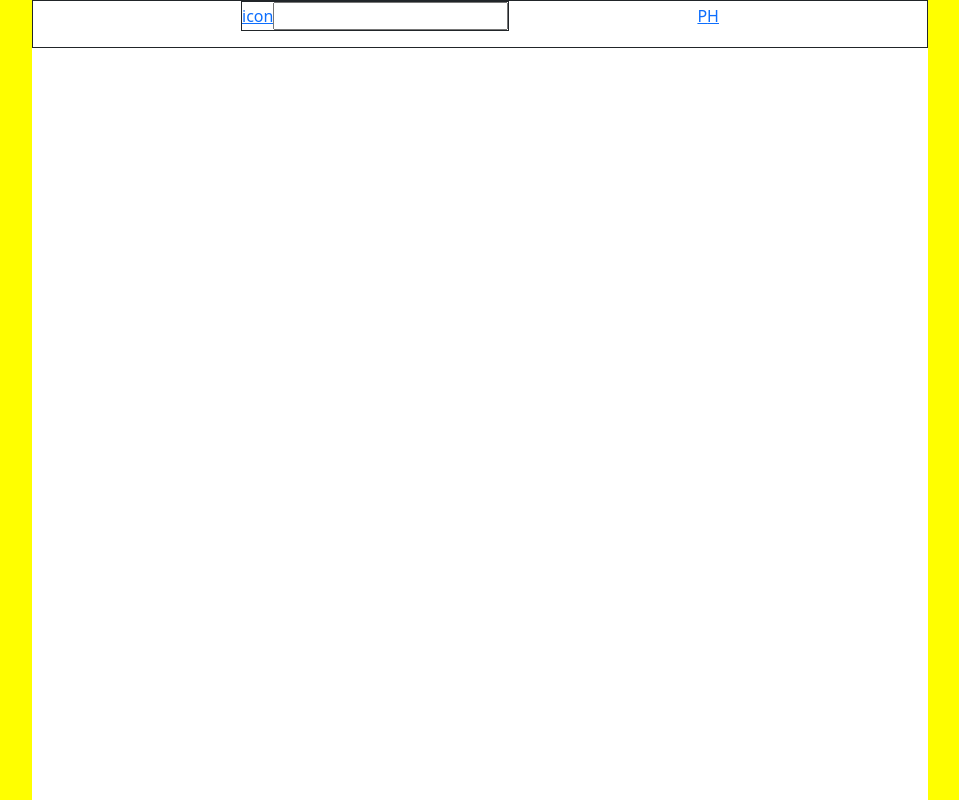
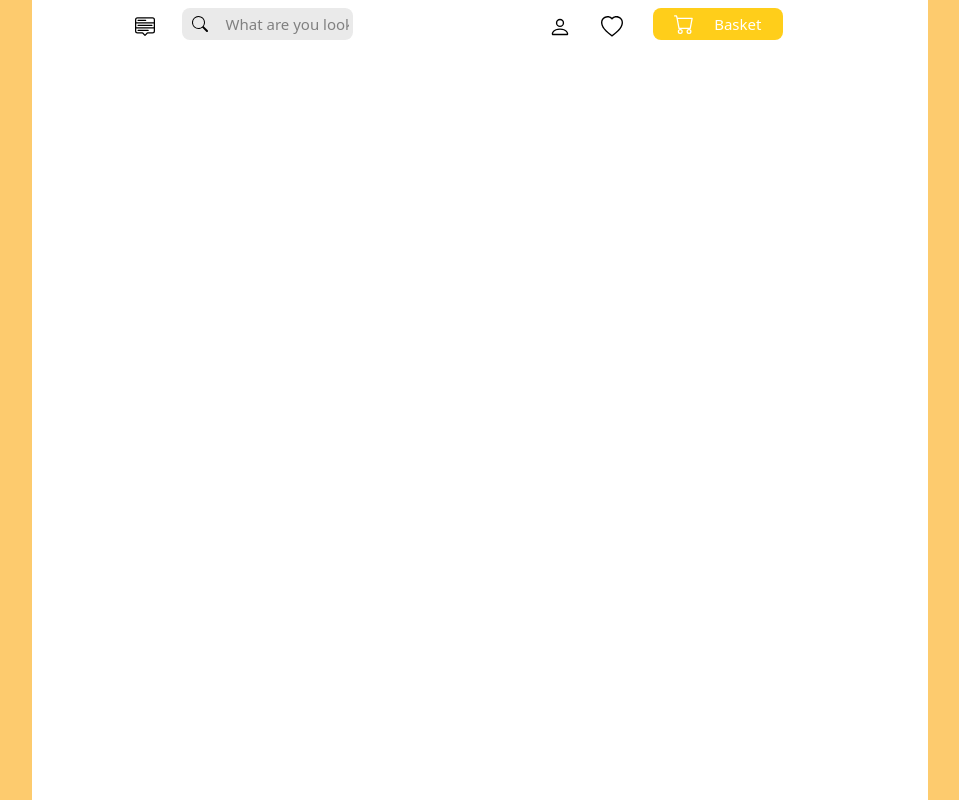
Before and after one commit to MamaraimovDavron/BookStore, a React (Create React App) app: page / in a window 1280 px wide. Shown: the whole page, without its empty margins (160-1119 px from the left). Built offline with nearby package versions, Linux system fonts and the light colour scheme.

Commit message:
Header is done

```diff
--- a/package.json
+++ b/package.json
@@ -6,7 +6,12 @@
     "@testing-library/jest-dom": "^5.17.0",
     "@testing-library/react": "^13.4.0",
     "@testing-library/user-event": "^13.5.0",
+    "bootstrap": "^5.3.1",
+    "bootstrap-icons": "^1.10.5",
+    "font-awesome": "^4.7.0",
     "react": "^18.2.0",
+    "react-bootstrap": "^2.8.0",
+    "react-bootstrap-icons": "^1.10.3",
     "react-dom": "^18.2.0",
     "react-scripts": "5.0.1",
     "web-vitals": "^2.1.4"
--- a/public/style.css
+++ b/public/style.css
@@ -5,7 +5,7 @@
 }
 
 body {
-  background-color: yellow;
+  background-color: #FDCB6E;
 }
 
 .container {
@@ -17,22 +17,116 @@ body {
 }
 
 .header {
-  border: 1px solid;
   width: 100%;
   height: 6vh;
 }
 .header nav {
   width: 100%;
+  height: 100%;
   display: flex;
-  padding: 0px 20px;
   flex-direction: row;
   align-items: center;
   justify-content: space-evenly;
+  padding: 0px 50px;
 }
 .header nav .left-box {
   display: flex;
   flex-direction: row;
   align-items: center;
+  justify-content: space-between;
+  width: 40%;
+}
+.header nav .left-box .menu-icon {
+  text-decoration: none;
+  color: #000;
+  font-size: 20px;
+  transition: 0.15s linear all;
+}
+.header nav .left-box .menu-icon:hover {
+  font-size: 24px;
+}
+.header nav .left-box .input-box {
+  display: flex;
+  flex-direction: row;
+  align-items: center;
   justify-content: center;
-  border: 1px solid;
+  position: relative;
+  width: 54%;
+  margin-right: 100px;
+}
+.header nav .left-box .input-box .search {
+  position: absolute;
+  left: 10px;
+  color: black;
+}
+.header nav .left-box .input-box input {
+  width: 100%;
+  border: none;
+  border-radius: 8px;
+  background-color: #EAEAEA;
+  padding: 4px;
+}
+.header nav .left-box .input-box ::-moz-placeholder {
+  color: grey;
+  padding-left: 40px;
+  font-size: 15px;
+}
+.header nav .left-box .input-box :-ms-input-placeholder {
+  color: grey;
+  padding-left: 40px;
+  font-size: 15px;
+}
+.header nav .left-box .input-box ::placeholder {
+  color: grey;
+  padding-left: 40px;
+  font-size: 15px;
+}
+.header nav .right-box {
+  width: 40%;
+  display: flex;
+  align-items: center;
+  justify-content: center;
+  gap: 30px;
+}
+.header nav .right-box .person-icon {
+  color: #000;
+  font-size: 22px;
+  transition: 0.15s linear all;
+}
+.header nav .right-box .person-icon:hover {
+  font-size: 26px;
+}
+.header nav .right-box .heart-icon {
+  color: #000;
+  font-size: 22px;
+  transition: 0.15s linear all;
+}
+.header nav .right-box .heart-icon:hover {
+  font-size: 26px;
+}
+.header nav .right-box .basket {
+  display: flex;
+  flex-direction: row;
+  align-items: center;
+  gap: 15px;
+  border-radius: 8px;
+  justify-content: space-evenly;
+  width: 130px;
+  background-color: #FFCE1A;
+  color: #FFF;
+  text-decoration: none;
+  padding: 6px 16px;
+  transition: 0.2s linear all;
+}
+.header nav .right-box .basket:hover {
+  color: #FFCE1A;
+  background-color: #FFF;
+  gap: 25px;
+}
+.header nav .right-box .basket .cart {
+  font-size: 20px;
+}
+.header nav .right-box .basket h4 {
+  font-size: 15px;
+  margin: 0;
 }/*# sourceMappingURL=style.css.map */
--- a/public/style.scss
+++ b/public/style.scss
@@ -5,7 +5,7 @@
 }
 
 body{
-    background-color: yellow;
+    background-color: #FDCB6E;
 }
 
 .container{
@@ -15,24 +15,123 @@ body{
     margin: auto;
     padding: 0;
 }
-
+// Header styles
 .header{
-    border: 1px solid;
     width: 100%;
     height: 6vh;
     nav{
         width: 100%;
+        height: 100%;
         display: flex;
-        padding: 0px 20px;
         flex-direction: row;
         align-items: center;
         justify-content: space-evenly;
+        padding: 0px 50px;
         .left-box{
             display: flex;
             flex-direction: row;
             align-items: center;
+            justify-content: space-between;
+            // border: 1px solid;
+            width: 40%;
+
+            .menu-icon{
+                text-decoration: none;
+                color: #000;
+                font-size: 20px;
+                transition: 0.15s linear all;
+                &:hover{
+                    font-size: 24px;
+                }
+            }
+
+            .input-box{
+                display: flex;
+                flex-direction: row;
+                align-items: center;
+                justify-content: center;
+                position: relative;
+                width: 54%;
+                margin-right: 100px;
+
+                .search{
+                    position: absolute;
+                    left: 10px;
+                    color: black;
+                }
+
+                input{
+                    width: 100%;
+                    border: none;
+                    border-radius: 8px;
+                    background-color: #EAEAEA;
+                    padding: 4px;
+                }
+
+                ::placeholder{
+                    color: grey;
+                    padding-left: 40px;
+                    font-size: 15px;
+                }
+            }
+        }
+
+        .right-box{
+            width: 40%;
+            // border: 1px solid red;
+            display: flex;
+            align-items: center;
             justify-content: center;
-            border: 1px solid;
+            gap: 30px;
+            .person-icon{
+                color: #000;
+                font-size: 22px;
+                transition: 0.15s linear all;
+                &:hover{
+                    font-size: 26px;
+                }
+            }
+
+            .heart-icon{
+                color: #000;
+                font-size: 22px;
+                transition: 0.15s linear all;
+                &:hover{
+                    font-size: 26px;
+                }
+            }
+
+            .basket{
+                display: flex;
+                flex-direction: row;
+                align-items: center;
+                gap: 15px;
+                border-radius: 8px;
+                justify-content: space-evenly;
+                width: 130px;
+                background-color: #FFCE1A;
+                color: #FFF;
+                text-decoration: none;
+                padding: 6px 16px;
+                transition: 0.2s linear all;
+
+                &:hover{
+                    color: #FFCE1A;
+                    background-color: #FFF;
+                    gap: 25px;
+                }
+
+                .cart{
+                    font-size: 20px;
+                }
+
+                h4{
+                    font-size: 15px;
+                    margin: 0;
+                }
+            }
         }
     }
 }
+
+//
--- a/src/components/Header.js
+++ b/src/components/Header.js
@@ -1,4 +1,10 @@
 import React, {Component} from "react";
+import "bootstrap-icons/font/bootstrap-icons.css";
+import { MenuUp } from 'react-bootstrap-icons';
+import { Search } from 'react-bootstrap-icons';
+import { Person } from 'react-bootstrap-icons';
+import { Heart } from 'react-bootstrap-icons';
+import { Cart } from 'react-bootstrap-icons';
 
 class Header extends Component{
     render(){
@@ -6,18 +12,16 @@ class Header extends Component{
             <div className="header">
                 <nav>
                     <div className="left-box">
-                        <a href="#!">icon</a>
+                        <a href="#!"><MenuUp className="menu-icon"/></a>
                         <div className="input-box">
-                            <input type="text" />
+                            <Search className="search"/>
+                            <input type="text" placeholder="What are you looking for ?"/>
                         </div>
                     </div>
                     <div className="right-box">
-                        <a href="#!">P</a>
-                        <a href="#!">H</a>
-                        <a href="#!">
-                            <i></i>
-
-                        </a>
+                        <a href="#!" className="person-icon"><Person /></a>
+                        <a href="#!" className="heart-icon"><Heart /></a>
+                        <a href="#!" className="basket"><Cart className="cart"/> <h4>Basket</h4></a>
                     </div>
                 </nav>
             </div>
```
Also changed, not shown: 2 other files (tests, documents, lock files or other folders).
